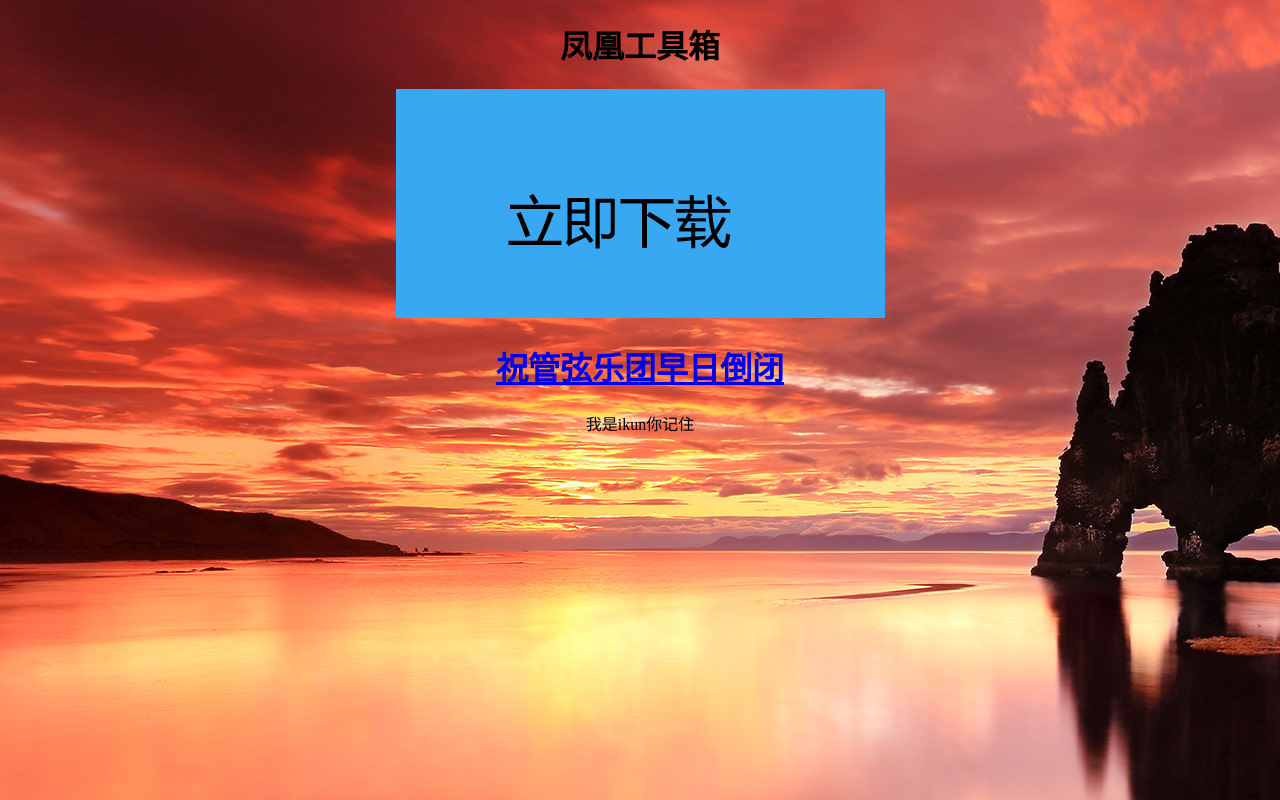
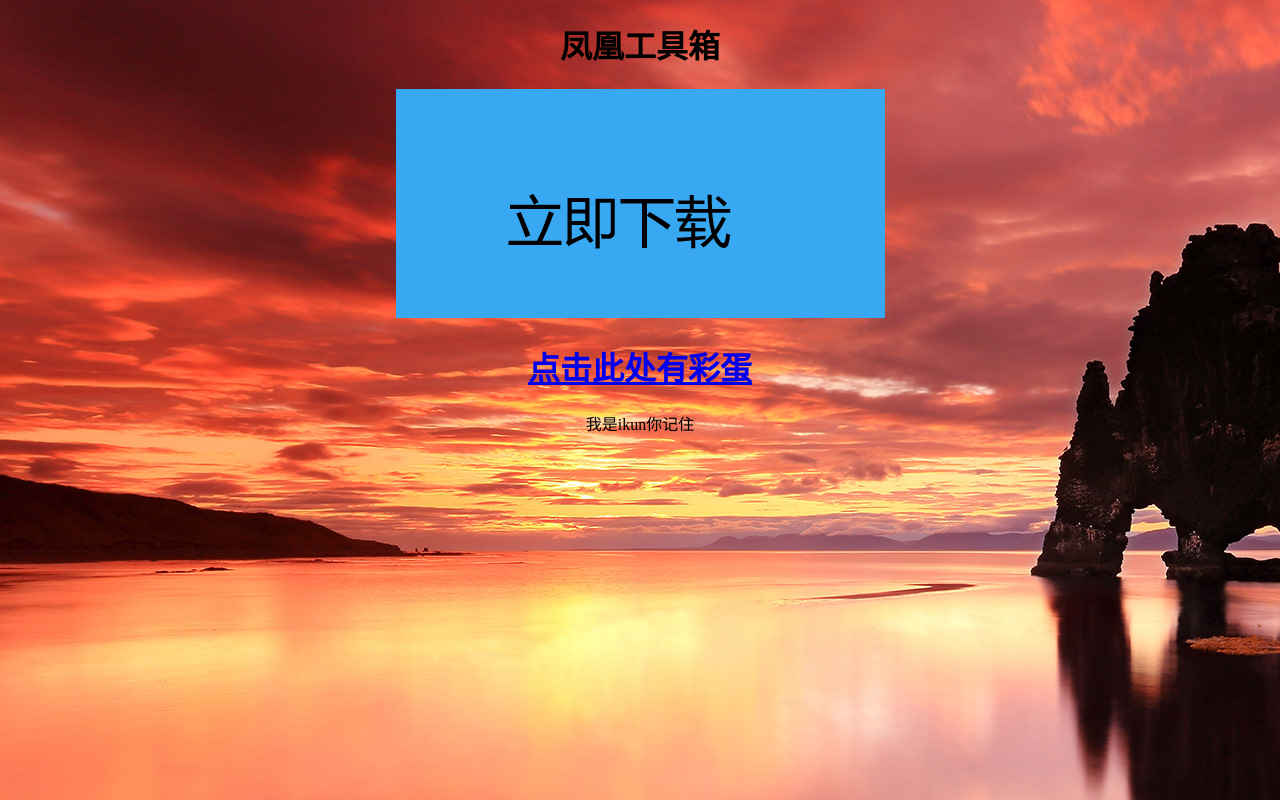
Before and after one commit to jshcx/jshcx.github.io, a plain HTML site: page index.html in a window 1280 px wide. Drawn offline with Linux system fonts and the light colour scheme.

Commit message:
Update index.html

```diff
--- a/index.html
+++ b/index.html
@@ -5,7 +5,6 @@
 h1 {text-align:center;}
 body{text-align:center;}
 body {background-image:url('2.jpg');}
-h1{color:9dee34;}
     </style>
     <meta charset="UTF-8">
     <title>江上晨曦 帮助孩子考个一百分</title>
@@ -17,7 +16,7 @@ h1{color:9dee34;}
          <img src="1.png" alt="立即下载">
      </a>
      <a href="https://www.bilibili.com/video/BV15r4y1x7j9/?vd_source=4c475b29f10fe0cfa1db40f090b3698d">
-         <h1>祝管弦乐团早日倒闭</h1>
+         <h1>点击此处有彩蛋</h1>
      </a>
 <p>我是ikun你记住</p>
 
```
